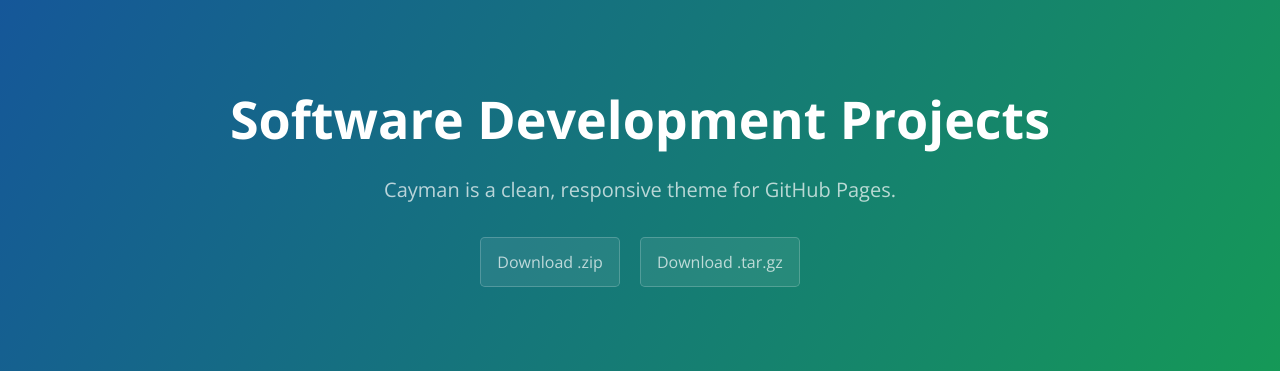
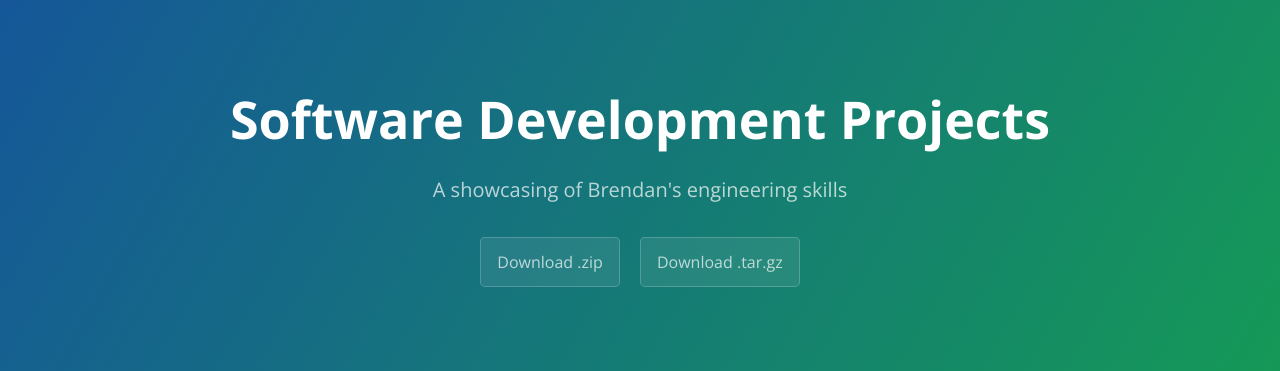
Before and after one commit to b-smiley/b-smiley.github.io, a Jekyll site: the page built from index.md, in a window 1280 px wide. Shown: the top 371 px of the page. Built offline with Jekyll 4.4.1, drawn with Linux system fonts in a browser that asks for light colours; our own code applies the rules of GitHub Pages for plain Markdown files.

Commit message:
Update _config.yml

```diff
--- a/_config.yml
+++ b/_config.yml
@@ -1,5 +1,5 @@
-title: Cayman theme
-description: Cayman is a clean, responsive theme for GitHub Pages.
+title: Brendan Smiley's Portfolio
+description: A showcasing of Brendan's engineering skills
 show_downloads: true
 google_analytics:
 theme: jekyll-theme-cayman
```
